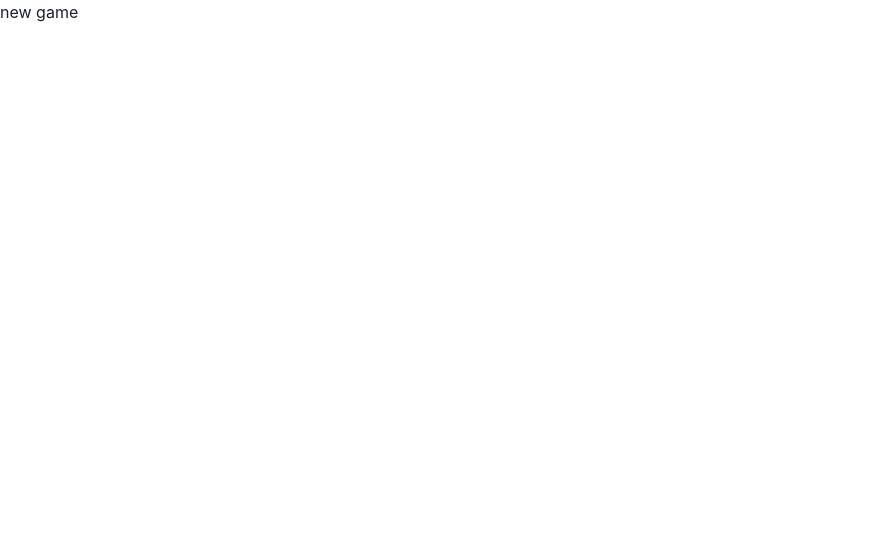
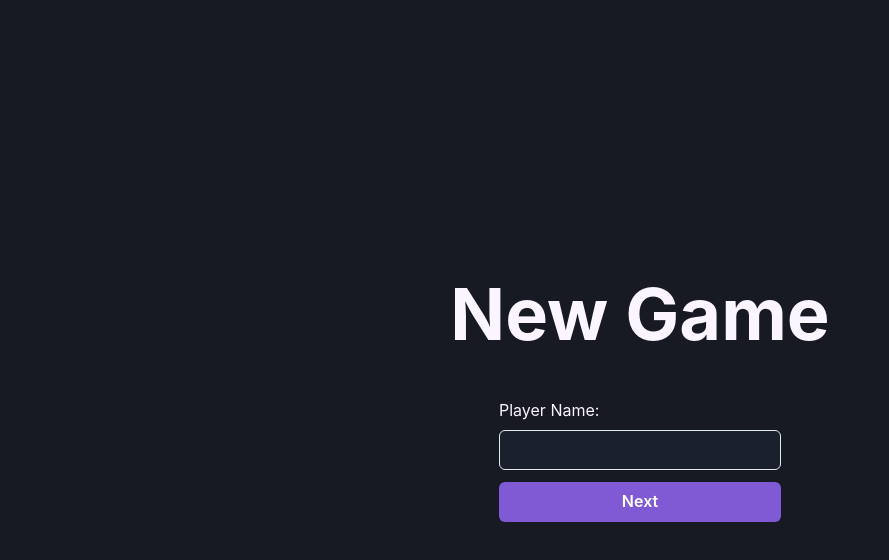
Before and after one commit to TheFlyingWhale/Inter-Mundos-React-Typescript, a React (Create React App) app: page /newGame in a window 1280 px wide. Shown: the top 560 px of the page, without its empty margins (0-889 px from the left). Built offline with nearby package versions, Linux system fonts and the light colour scheme.

Commit message:
implement creating new game

```diff
--- a/src/Router.tsx
+++ b/src/Router.tsx
@@ -7,7 +7,7 @@ export const Router = () => {
     return (
         <Routes>
             <Route path="*" element={<MainMenu />} />
-            <Route path="newGame" element={<NewGame />} />
+            <Route path="newGame/*" element={<NewGame />} />
             <Route path="devSpace" element={<DevSpace />} />
         </Routes>
     );
--- a/src/index.tsx
+++ b/src/index.tsx
@@ -1,6 +1,6 @@
 import React from "react";
 import ReactDOM from "react-dom/client";
-import { ChakraProvider } from "@chakra-ui/react";
+import { ChakraProvider, ColorModeScript } from "@chakra-ui/react";
 import { GameContextProvider } from "./context/GameContext";
 import { BrowserRouter } from "react-router-dom";
 import { Router } from "./Router";
--- a/src/views/mainMenu.tsx
+++ b/src/views/mainMenu.tsx
@@ -20,13 +20,17 @@ const MainMenu = () => {
             <VStack gap={3}>
                 <Button
                     colorScheme="purple"
-                    onClick={() => navigate("newGame")}
+                    onClick={() => navigate("/newGame")}
+                    size="lg"
+                    w="full"
                 >
                     Start New Game
                 </Button>
                 <Button
                     colorScheme="purple"
                     onClick={() => navigate("devSpace")}
+                    size="lg"
+                    w="full"
                 >
                     Dev Space
                 </Button>
--- a/src/views/newGame.tsx
+++ b/src/views/newGame.tsx
@@ -1,5 +1,112 @@
-const NewGame = () => {
-    return <p>new game</p>;
+import React, { useState } from "react";
+import { VStack, HStack, Heading, Text, Input, Button } from "@chakra-ui/react";
+import { Routes, Route, Outlet, useNavigate } from "react-router-dom";
+
+const NewGameRouter = () => {
+    return (
+        <Routes>
+            <Route path="/*" element={<NewGame />}>
+                <Route index element={<PlayerName />} />
+                <Route path="starterItem" element={<StarterItem />} />
+            </Route>
+        </Routes>
+    );
 };
 
-export default NewGame;
+export default NewGameRouter;
+
+const NewGame = () => {
+    return (
+        <VStack
+            maxW="full"
+            height="full"
+            bg="gray.900"
+            justifyContent="center"
+            color="purple.50"
+            gap={12}
+        >
+            <Heading size="4xl">New Game</Heading>
+            <Outlet />
+        </VStack>
+    );
+};
+
+const PlayerName = () => {
+    const [playerName, setPlayerName] = useState("");
+    const navigate = useNavigate();
+
+    return (
+        <VStack gap={3}>
+            <VStack align="start" w="full">
+                <Text>Player Name:</Text>
+                <Input
+                    bg="gray.800"
+                    onChange={(e: React.ChangeEvent<HTMLInputElement>) =>
+                        setPlayerName(e.target.value)
+                    }
+                />
+            </VStack>
+            <Button
+                disabled={playerName.length > 0 ? false : true}
+                colorScheme="purple"
+                w="full"
+                className="fadeInFirst"
+                onClick={() => navigate("starterItem")}
+            >
+                Next
+            </Button>
+        </VStack>
+    );
+};
+
+const StarterItem = () => {
+    return (
+        <VStack>
+            <Text>Pick your starter gear:</Text>
+            <HStack>
+                <VStack
+                    bg="gray.700"
+                    p={6}
+                    borderRadius={6}
+                    h="full"
+                    justifyContent="space-between"
+                >
+                    <Heading size="md">Warrior</Heading>
+                    <VStack align="start">
+                        <Text>Wooden Sword</Text>
+                        <Text>Wooden Shield</Text>
+                    </VStack>
+                    <Button colorScheme="purple">pick</Button>
+                </VStack>
+                <VStack
+                    bg="gray.700"
+                    p={6}
+                    borderRadius={6}
+                    h="full"
+                    justifyContent="space-between"
+                >
+                    <Heading size="md">Priest</Heading>
+                    <VStack align="start">
+                        <Text>Holy Water</Text>
+                        <Text>Bread</Text>
+                    </VStack>
+                    <Button colorScheme="purple">pick</Button>
+                </VStack>
+                <VStack
+                    bg="gray.700"
+                    p={6}
+                    borderRadius={6}
+                    h="full"
+                    justifyContent="space-between"
+                >
+                    <Heading size="md">Priest</Heading>
+                    <VStack align="start">
+                        <Text>Holy Water</Text>
+                        <Text>Bread</Text>
+                    </VStack>
+                    <Button colorScheme="purple">pick</Button>
+                </VStack>
+            </HStack>
+        </VStack>
+    );
+};
```
